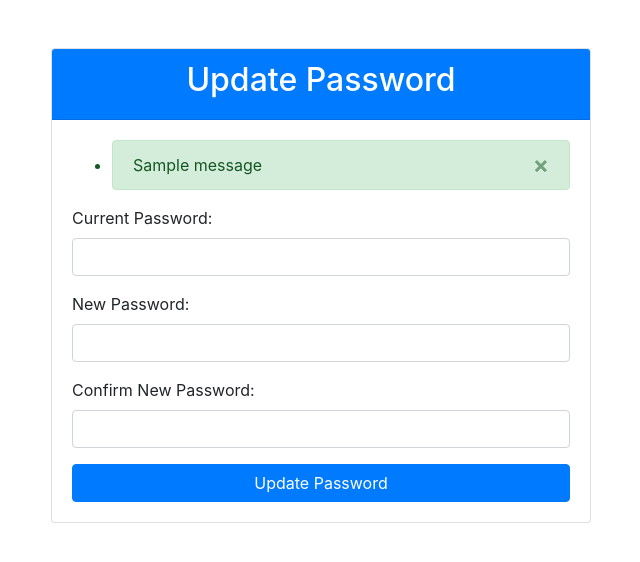
After one commit to Eco-bins/Ecobins, a Django app: page /update_password/ in a window 1280 px wide. The commit adds this page. Shown: the top 562 px of the page, without its empty margins (319-959 px from the left). Run offline with Django 4.2, Linux system fonts and the light colour scheme; tables that the repository leaves empty hold one stand-in row (values such as "Sample post"); one stand-in notice (Sample message) is shown; some libraries are stand-ins or nearby versions.

Commit message:
reset,update password

```diff
--- a/ecobins/autho/models.py
+++ b/ecobins/autho/models.py
@@ -4,7 +4,7 @@ from django.contrib.auth import get_user_model
 
 usermodel=get_user_model()
 
-class User(models.Model):
+class Userauth(models.Model):
     user = models.OneToOneField(usermodel,on_delete=models.CASCADE)
     phone = models.CharField(max_length=15,blank=False)
 
--- a/ecobins/autho/templates/login.html
+++ b/ecobins/autho/templates/login.html
@@ -44,7 +44,7 @@
 									</label>
 								</div>
 								<div class="w-50 text-md-right">
-									<a href="#" style="color: #fff">Forgot Password</a>
+									<a href="{% url 'reset_password' %}" style="color: #fff">Forgot Password</a>
 								</div>
 	            </div>
 	          </form>
--- /dev/null
+++ b/ecobins/autho/templates/update_password.html
@@ -0,0 +1,63 @@
+{% load static %}
+
+<!DOCTYPE html>
+<html lang="en">
+<head>
+    <meta charset="UTF-8">
+    <meta name="viewport" content="width=device-width, initial-scale=1.0">
+    <title>Update Password</title>
+    <!-- Include Bootstrap CSS -->
+    <!-- <link rel="shortcut icon" href="{% static 'img/images/favicon.png' %}" type=""> -->
+    <link rel="stylesheet" href="https://maxcdn.bootstrapcdn.com/bootstrap/4.5.2/css/bootstrap.min.css">
+</head>
+<body>
+
+<div class="container mt-5">
+    <div class="row">
+        <div class="col-md-6 offset-md-3">
+            <div class="card">
+                <div class="card-header bg-primary text-white">
+                    <h2 class="text-center">Update Password</h2>
+                </div>
+                <div class="card-body">
+                    {% if messages %}
+                        <ul class="messages">
+                            {% for message in messages %}
+                                <li class="alert alert-{{ message.tags }} alert-dismissible">
+                                    {{ message }}
+                                    <button type="button" class="close" data-dismiss="alert">&times;</button>
+                                </li>
+                            {% endfor %}
+                        </ul>
+                    {% endif %}
+                    <form method="post" action="">
+                        {% csrf_token %}
+                        <div class="form-group">
+                            <label for="current_password">Current Password:</label>
+                            <input type="password" class="form-control" name="current_password" required>
+                        </div>
+
+                        <div class="form-group">
+                            <label for="new_password1">New Password:</label>
+                            <input type="password" class="form-control" name="new_password1" required>
+                        </div>
+
+                        <div class="form-group">
+                            <label for="new_password2">Confirm New Password:</label>
+                            <input type="password" class="form-control" name="new_password2" required>
+                        </div>
+
+                        <button type="submit" class="btn btn-primary btn-block">Update Password</button>
+                    </form>
+                </div>
+            </div>
+        </div>
+    </div>
+</div>
+
+<!-- Include Bootstrap JS and jQuery -->
+<script src="https://ajax.googleapis.com/ajax/libs/jquery/3.5.1/jquery.min.js"></script>
+<script src="https://cdnjs.cloudflare.com/ajax/libs/popper.js/1.16.0/umd/popper.min.js"></script>
+<script src="https://maxcdn.bootstrapcdn.com/bootstrap/4.5.2/js/bootstrap.min.js"></script>
+</body>
+</html>
--- a/ecobins/autho/urls.py
+++ b/ecobins/autho/urls.py
@@ -3,4 +3,6 @@ from django.urls import path
 from . import views
 urlpatterns = [
     path('login/', views.loginPage, name='login'),
+    path('reset_password/', views.reset_password, name='reset_password'),
+    path('update_password/', views.update_password, name='update_password'),
 ]
--- a/ecobins/autho/views.py
+++ b/ecobins/autho/views.py
@@ -1,12 +1,13 @@
 from django.shortcuts import render, redirect
 
 from django.views.decorators.csrf import csrf_exempt
-from django.contrib.auth import authenticate, login
+from django.contrib.auth import authenticate, login, update_session_auth_hash
 from django. contrib import messages
 from django.urls import reverse
 from .models import *
 
-# Create your views here.
+from django.contrib.auth.forms import PasswordChangeForm
+
 @csrf_exempt
 def loginPage(request):
 
@@ -19,12 +20,35 @@ def loginPage(request):
         if user is not None:
             login(request, user)
             try:
-                profile = User.objects.get(user=user)
+                profile = Userauth.objects.get(user=user)
                 return redirect(reverse('user-home'))
-            except User.DoesNotExist:
+            except Userauth.DoesNotExist:
                 return redirect(reverse('health-profile'))
         else:
             messages.info(request, 'Password or Username is incorrect')
             return render(request, 'login.html')
 
     return render(request, 'login.html')
+
+def reset_password(request):
+    return render(request,'reset_password.html')
+
+def update_password(request):
+    if request.method == 'POST':
+        form = PasswordChangeForm(request.user, request.POST)
+        if form.is_valid():
+            # Clean the form data, including the old_password field
+            form.clean()
+            user = form.save()
+            # Important: update the user's session to avoid logging them out
+            update_session_auth_hash(request, user)
+            # Show a success message
+            messages.success(request, 'Password updated successfully.')
+            # Redirect to the home page or any other URL you prefer
+            return redirect('home')
+        else:
+            print(form.errors)
+            messages.error(request, 'Password update failed. Please correct the errors.')
+    else:
+        form = PasswordChangeForm(request.user)
+    return render(request, 'update_password.html', {'form': form})
```
Also changed, not shown: ecobins/autho/templates/reset_password.html (added, +42 -0 lines), ecobins/autho/migrations/0001_initial.py (added).
